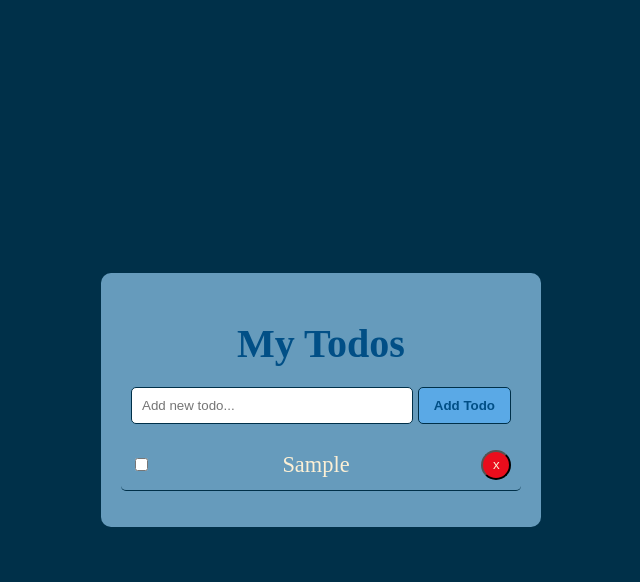
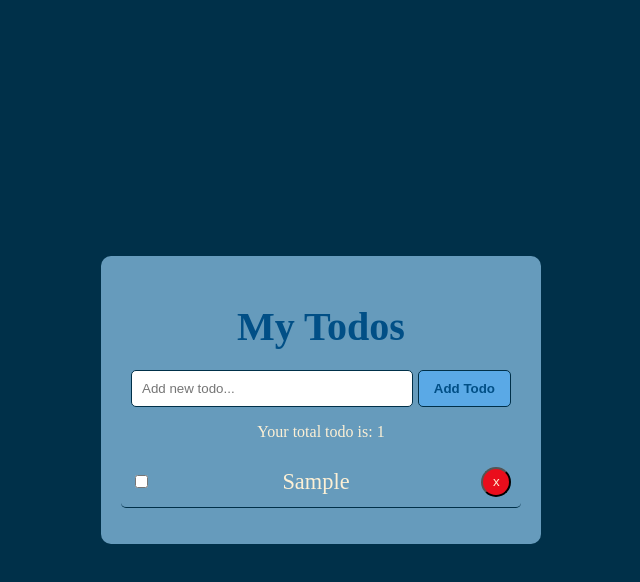
Before and after one commit to 1001hadi/third-SBA, a plain HTML site: page index.html in a window 1280 px wide. Both pictures are taken after typing "Sample" into the empty fields and a click on the button "Add Todo". Shown: the whole page, without its empty margins (319-959 px from the left). Drawn offline with Linux system fonts and the light colour scheme.

Commit message:
todo counter added, html file updated, todo counter funtion added and called

```diff
--- a/app.js
+++ b/app.js
@@ -2,8 +2,11 @@ const todoForm = document.getElementById("todos-form");
 const todoInput = document.getElementById("todo-input");
 const isValidMsg = document.getElementById("isValid-msg");
 const todoList = document.getElementById("todos-list");
+const todoCounter = document.getElementById("todo-counter");
 
+// loading todos and initialize todo counter
 loadTodos();
+handleTodosCount();
 
 // create adding todo helper function
 // make sure remove the white space of input
@@ -24,6 +27,7 @@ function addTodos() {
     todoList.appendChild(todoItems);
     todoInput.value = "";
     handleSaveTodos();
+    handleTodosCount();
     // handleDeleteBtn(todoItems);
 
     // handleCompletedTodo(todoItems);
@@ -73,6 +77,7 @@ function handleSaveTodos() {
 }
 
 // loading todos from local storage.
+// iterate over stored todos and collect them with the inner HTML method.
 function loadTodos() {
   let savedTodos = JSON.parse(localStorage.getItem("todos")) || [];
   savedTodos.forEach((todo) => {
@@ -88,6 +93,13 @@ function loadTodos() {
   });
 }
 
+// handle the todos count
+// select all the li and count the length of them
+function handleTodosCount() {
+  let todos = todoList.querySelectorAll("li");
+  todoCounter.textContent = `Your total todo is: ${todos.length}`;
+}
+
 // add eventListener to todoList and handle the delete and checkBoxes.
 // check if pressed element has class of deleteBtn
 // remove the the todo and call the handleSAVE
@@ -100,6 +112,7 @@ todoList.addEventListener("click", (e) => {
     let todo = e.target.parentNode;
     todo.remove();
     handleSaveTodos();
+    handleTodosCount();
   } else if (e.target.classList.contains("checkedTodo")) {
     let checkedSpan = e.target.nextElementSibling;
     checkedSpan.classList.toggle("checked");
--- a/index.html
+++ b/index.html
@@ -23,6 +23,7 @@
         </div>
         <p id="isValid-msg" style="color: red"></p>
       </form>
+      <span id="todo-counter">Total Todos: 0</span>
       <ul id="todos-list"></ul>
     </div>
   </body>
```
